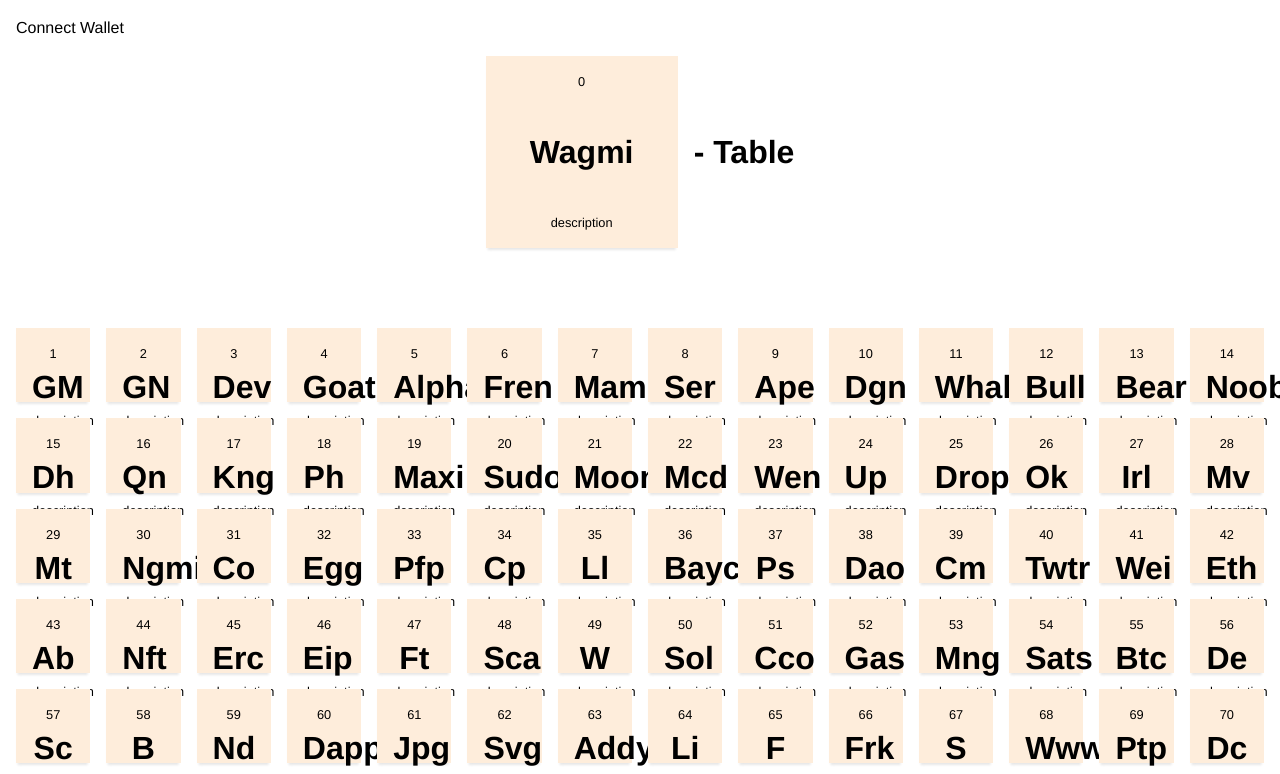
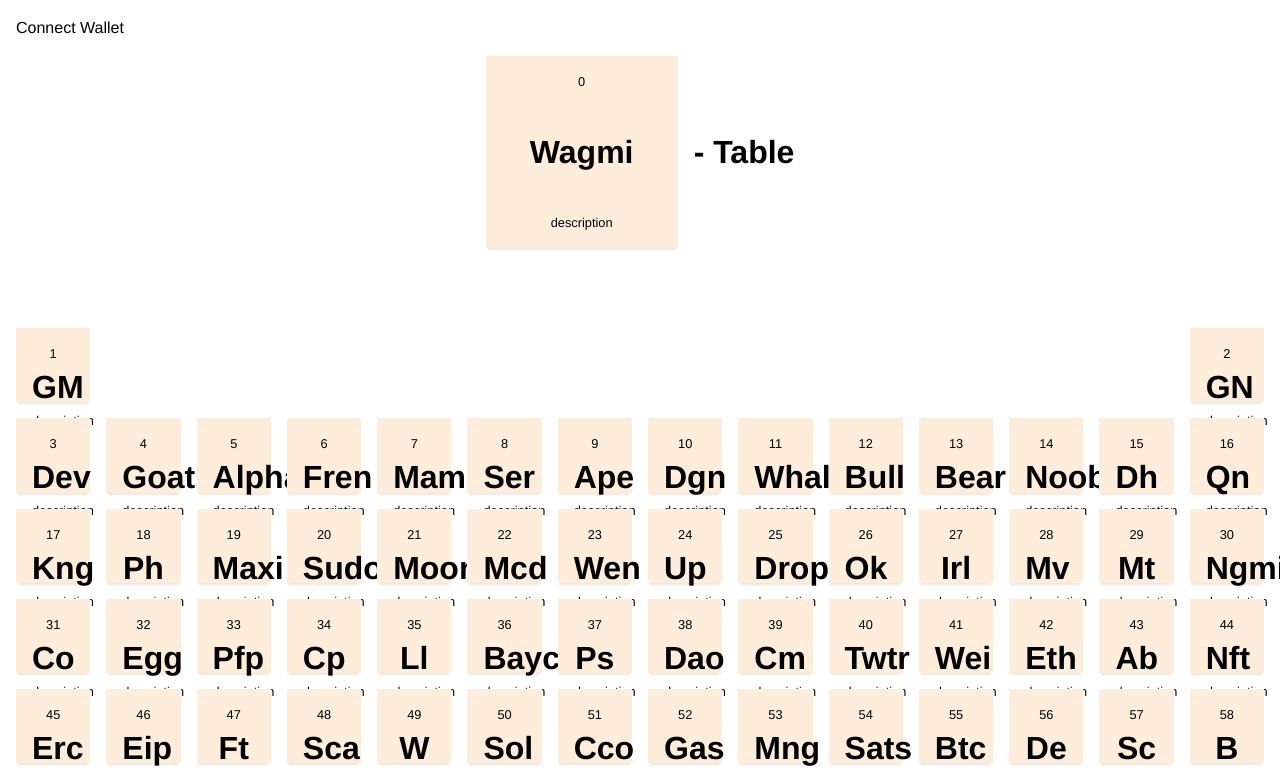
Before and after one commit to jwahdatehagh/wagmi-table-website, a Vue app: page / in a window 1280 px wide. Shown: the top 774 px of the page. Built offline with nearby package versions, Linux system fonts and the light colour scheme.

Commit message:
Implement GM GN gap

```diff
--- a/src/components/PeriodicTable.vue
+++ b/src/components/PeriodicTable.vue
@@ -19,5 +19,9 @@ import nfts from './../store/nfts'
   display: grid;
   gap: 1rem;
   grid-template-columns: repeat(14, minmax(0, 1fr));
+
+  > *:nth-child(2) {
+    grid-column: 14;
+  }
 }
 </style>
```
